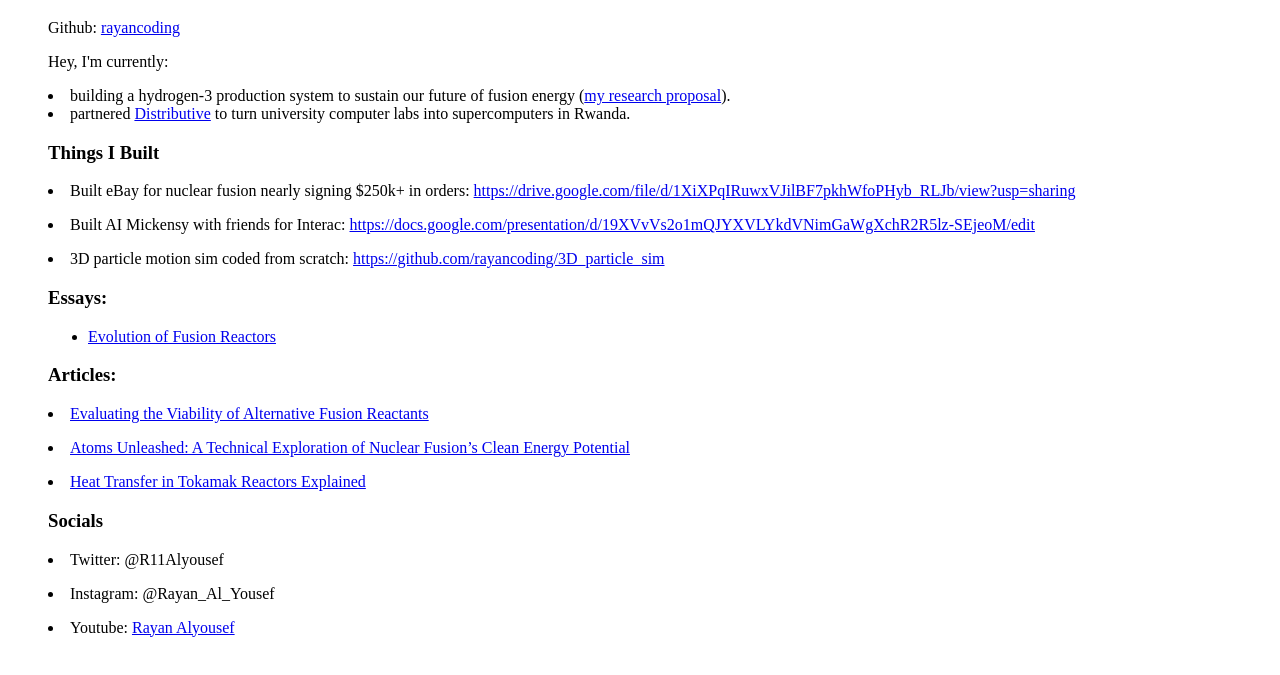
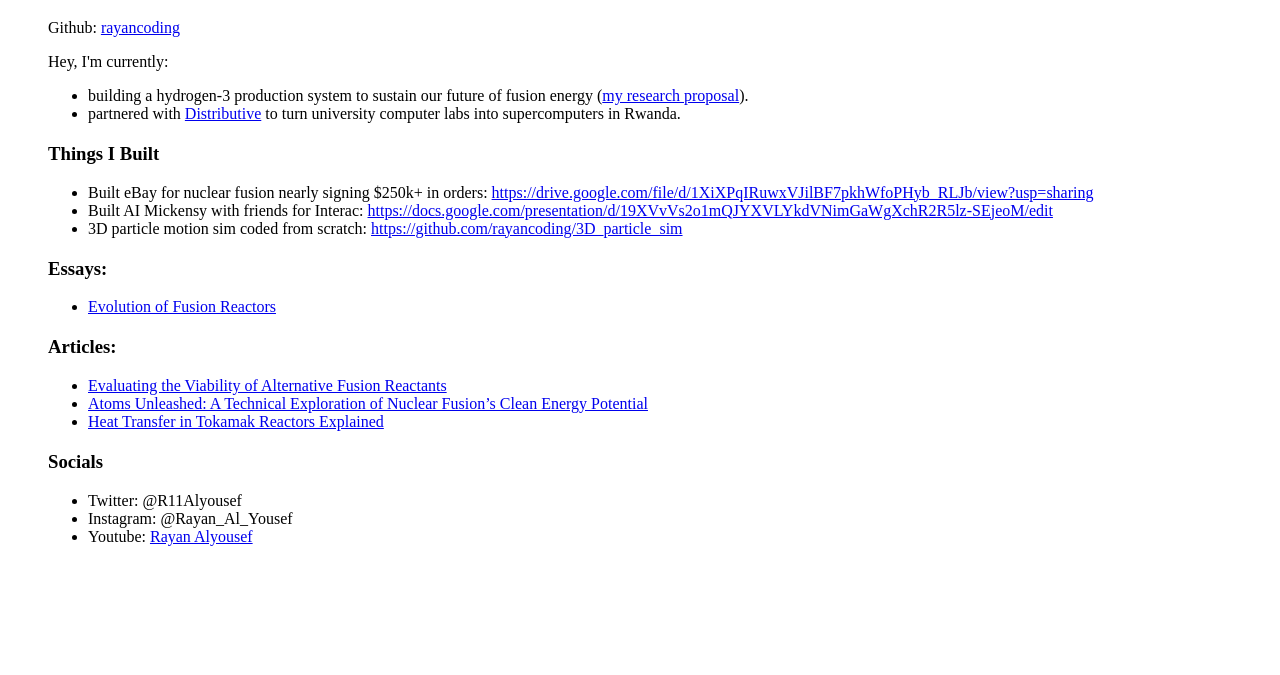
Before and after one commit to rayancoding/rayancoding, a plain HTML site: page index.html in a window 1280 px wide. Shown: the part 61-736 px from the top of the page. Drawn offline with Linux system fonts and the light colour scheme.

Commit message:
made spacing consistent

```diff
--- a/index.html
+++ b/index.html
@@ -6,6 +6,9 @@
     body {
       padding-left: 40px;
     }
+    ul {
+      margin-bottom: 20px; /* Adjust this value as needed */
+    }
   </style>
 </head>
 <h1>Rayan Alyousef</h1>
@@ -13,20 +16,15 @@
 <p>Github: <a href="https://github.com/rayancoding" target="_blank">rayancoding</a></p>
 
 <p>Hey, I'm currently:</p>
-<ul style="margin-bottom: 0;"></ul>
+<ul>
   <li>building a hydrogen-3 production system to sustain our future of fusion energy (<a href="https://drive.google.com/file/d/1cVIxtkfT_yV3nkzw1VaxDYCOIPZHruqj/view?usp=sharing">my research proposal</a>).</li>
+  <li>partnered with <a href="https://www.distributive.network/">Distributive</a> to turn university computer labs into supercomputers in Rwanda.</li>
 </ul>
-  <li>partnered <a href="https://www.distributive.network/">Distributive</a> to turn university computer labs into supercomputers in Rwanda.</li>
-</p>
 
 <h3>Things I Built</h3>
-<ul style="margin-bottom: 0;"></ul>
+<ul>
   <li>Built eBay for nuclear fusion nearly signing $250k+ in orders: <a href="Pitch Deck">https://drive.google.com/file/d/1XiXPqIRuwxVJilBF7pkhWfoPHyb_RLJb/view?usp=sharing</a></li>
-</ul>
-<ul style="margin-bottom: 0;"></ul>
   <li>Built AI Mickensy with friends for Interac: <a href="Pitch Deck">https://docs.google.com/presentation/d/19XVvVs2o1mQJYXVLYkdVNimGaWgXchR2R5lz-SEjeoM/edit</a></li>
-</ul>
-<ul style="margin-bottom: 0;"></ul>
   <li>3D particle motion sim coded from scratch: <a href="Github Repo">https://github.com/rayancoding/3D_particle_sim</a></li>
 </ul>
 
@@ -36,25 +34,15 @@
 </ul>
 
 <h3>Articles:</h3>
-<ul style="margin-bottom: 0;"></ul>
-</ul>
-  <li><a href="https://medium.com/@rayanaly110</ul>5/evaluating-the-viability-of-alternative-fusion-reactants-89a9e3260c44">Evaluating the Viability of Alternative Fusion Reactants</a> <br></li>
-<ul style="margin-bottom: 0;"></ul>
-</ul>
-  <li><a href="https://medium.com/@rayanaly1105/atoms-unleashed-a-technical-exploration-of-nuclear-fusions-clean-energy-potential-109097ac68e2">Atoms Unleashed: A Technical Exploration of Nuclear Fusion’s Clean Energy Potential</a> <br></li>
-<ul style="margin-bottom: 0;"></ul>
-</ul>
-  <li><a href="https://miro.com/app/board/uXjVNZEgDhI=/">Heat Transfer in Tokamak Reactors Explained</a> <br></li>
+<ul>
+  <li><a href="https://medium.com/@rayanaly1105/evaluating-the-viability-of-alternative-fusion-reactants-89a9e3260c44">Evaluating the Viability of Alternative Fusion Reactants</a></li>
+  <li><a href="https://medium.com/@rayanaly1105/atoms-unleashed-a-technical-exploration-of-nuclear-fusions-clean-energy-potential-109097ac68e2">Atoms Unleashed: A Technical Exploration of Nuclear Fusion’s Clean Energy Potential</a></li>
+  <li><a href="https://miro.com/app/board/uXjVNZEgDhI=/">Heat Transfer in Tokamak Reactors Explained</a></li>
 </ul>
 
 <h3>Socials</h3>
-<ul style="margin-bottom: 0;"></ul>
+<ul>
   <li>Twitter: @R11Alyousef</li>
-<ul style="margin-bottom: 0;"></ul>
-</ul>
-<ul style="margin-bottom: 0;"></ul>
   <li>Instagram: @Rayan_Al_Yousef</li>
-<ul style="margin-bottom: 0;"></ul>
-</ul>
   <li>Youtube: <a href="https://www.youtube.com/channel/UCcoBV8XB7mALoaenXqxMI3Q">Rayan Alyousef</a></li>
 </ul>
```
